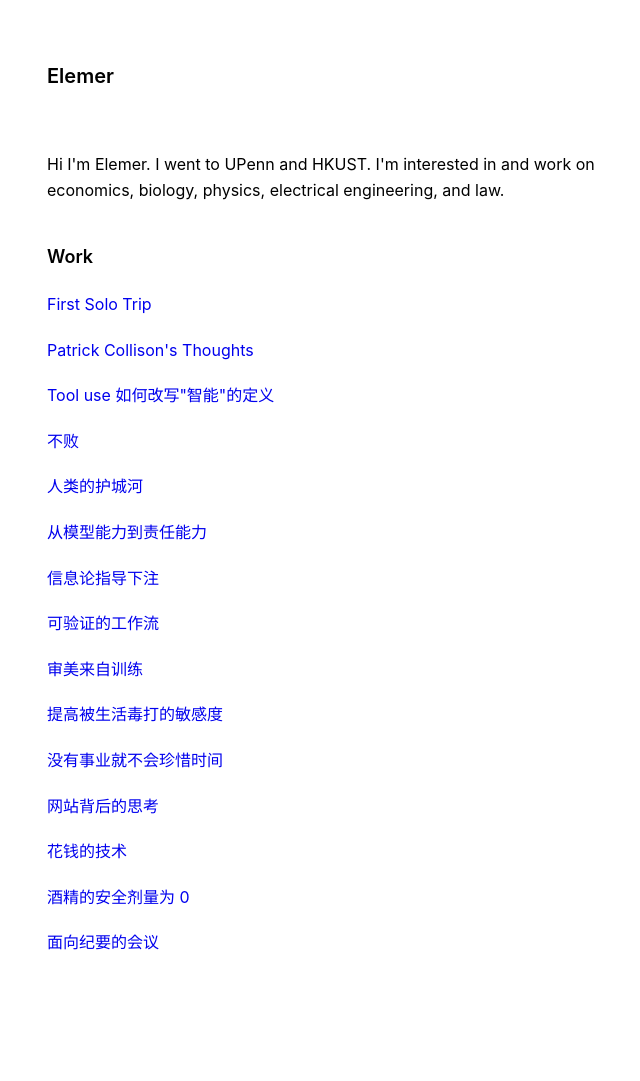
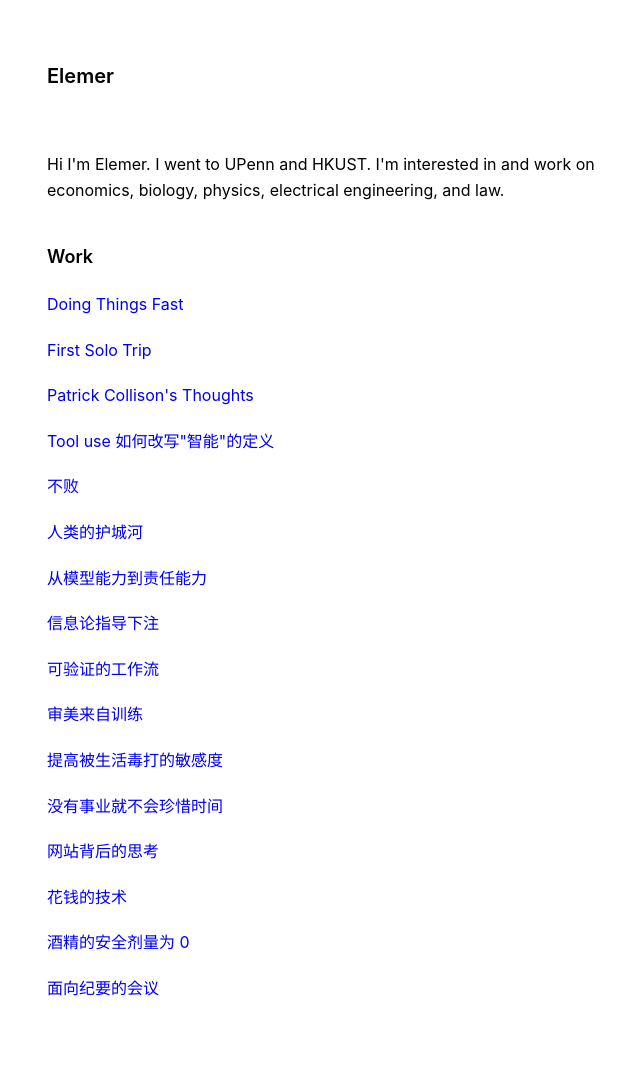
Before and after one commit to elemer1/elemer1.github.io, a Jekyll site: the page built from index.html, in a window 1280 px wide. Shown: the whole page, without its empty margins (288-928 px from the left). Built offline with Jekyll 4.4.1, drawn with Linux system fonts in a browser that asks for light colours; before the commit the page ends 1036 px from its top, so only the background shows below that.

Commit message:
Update Fast.md

```diff
--- a/_markdown/Fast.md
+++ b/_markdown/Fast.md
@@ -1,3 +1,8 @@
+---
+title: Doing Things Fast
+permalink: /doing-things-fast/
+listed: true
+---
 It's important to do things fast.
 
 You learn more per unit time because you make contact with reality more frequently.
```
